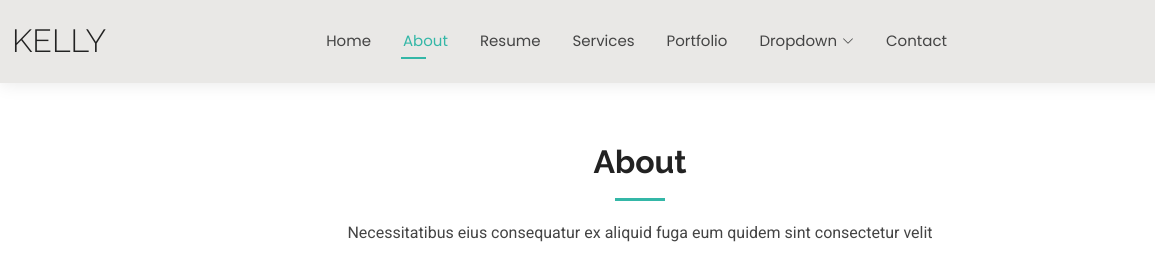
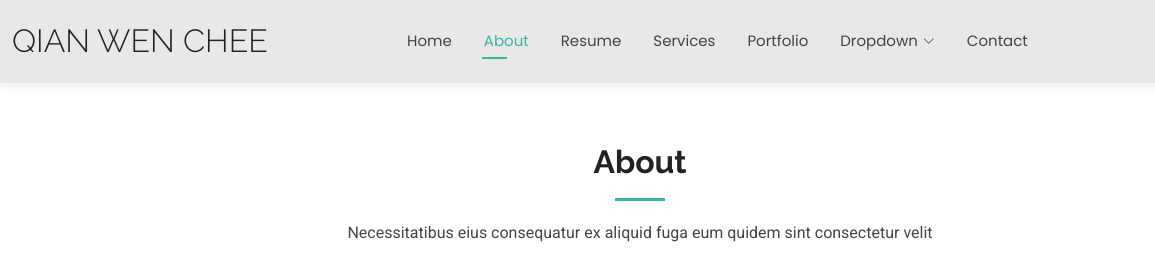
Before and after one commit to qw-chee/qw-chee.github.io, a plain HTML site: page about.html in a window 1280 px wide. Shown: the top 280 px of the page, 0-1155 px from the left. Drawn offline with Linux system fonts and the light colour scheme.

Commit message:
Update about.html

```diff
--- a/about.html
+++ b/about.html
@@ -4,7 +4,7 @@
 <head>
   <meta charset="utf-8">
   <meta content="width=device-width, initial-scale=1.0" name="viewport">
-  <title>About - Kelly Bootstrap Template</title>
+  <title>About Me</title>
   <meta name="description" content="">
   <meta name="keywords" content="">
 
@@ -44,7 +44,7 @@
       <a href="index.html" class="logo d-flex align-items-center me-auto me-xl-0">
         <!-- Uncomment the line below if you also wish to use an image logo -->
         <!-- <img src="assets/img/logo.png" alt=""> -->
-        <h1 class="sitename">Kelly</h1>
+        <h1 class="sitename">Qian Wen Chee</h1>
       </a>
 
       <nav id="navmenu" class="navmenu">
```
